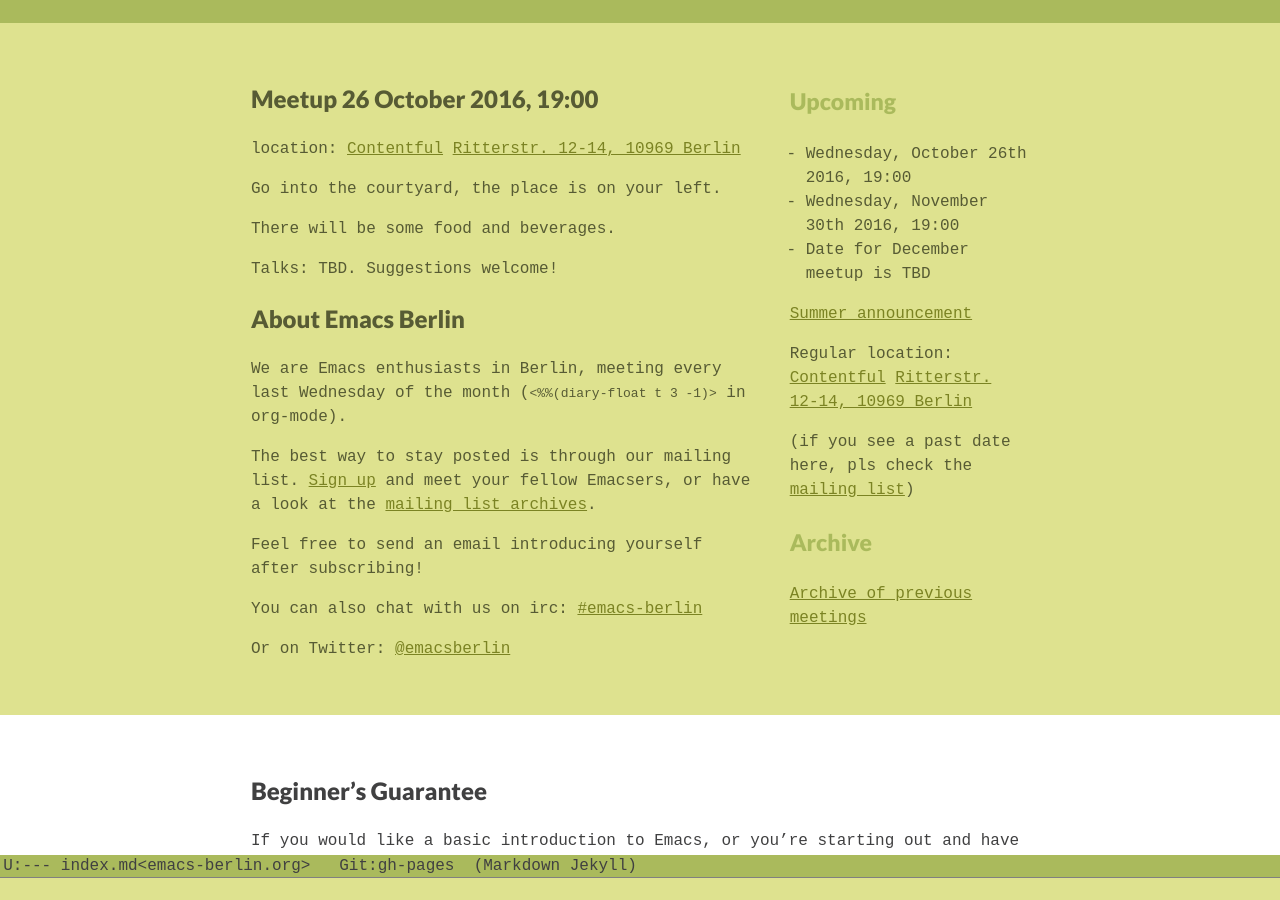
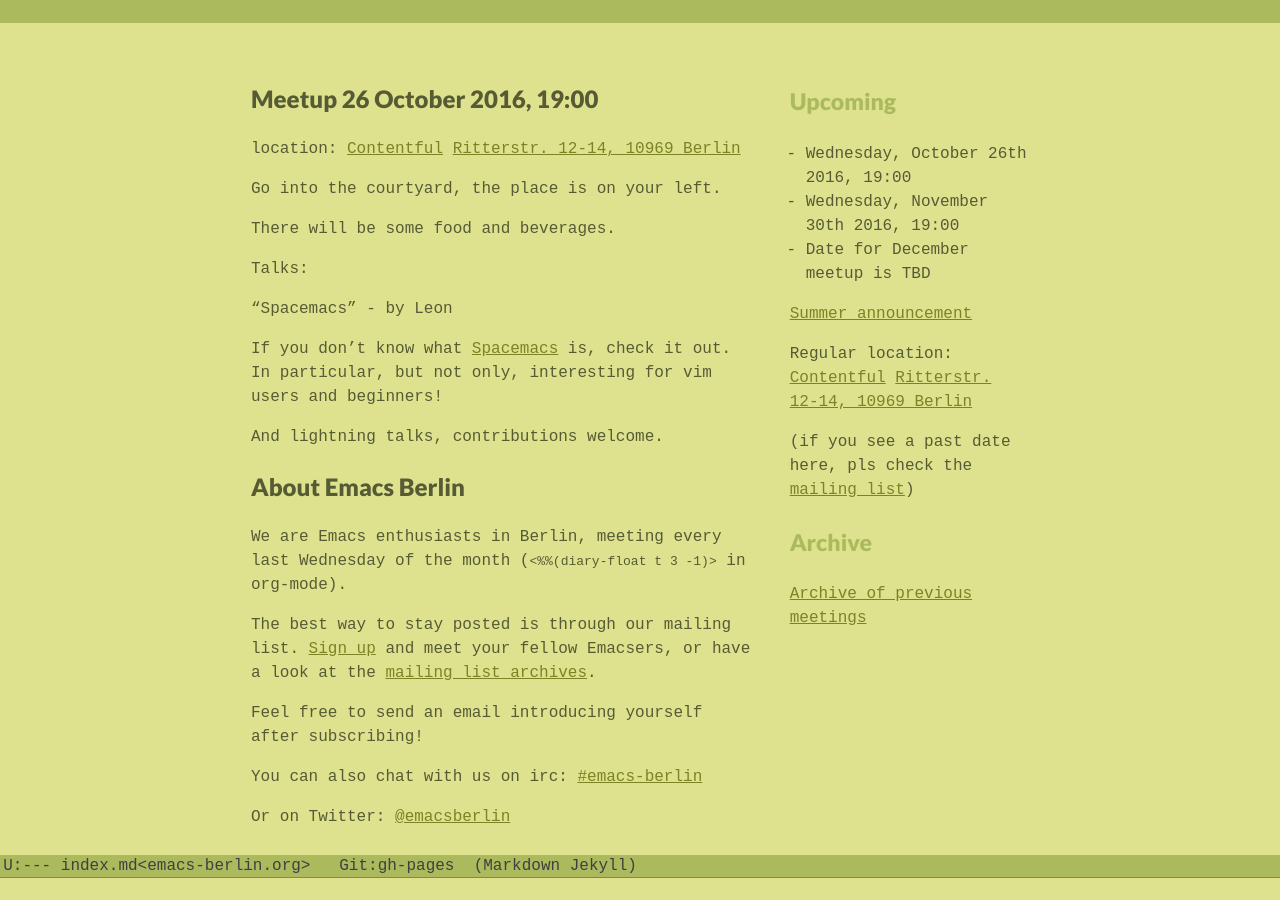
Before and after one commit to emacs-berlin/emacs-berlin.org, a Jekyll site: the page built from index.md, in a window 1280 px wide and 900 px high, scrolled down 386 px. Built offline with Jekyll 4.4.1, drawn with Linux system fonts in a browser that asks for light colours.

Commit message:
October meetup Talks on front page

```diff
--- a/index.md
+++ b/index.md
@@ -22,7 +22,16 @@
 
 There will be some food and beverages.
 
-Talks: TBD. Suggestions welcome!
+Talks:
+
+"Spacemacs" - by Leon
+
+If you don't know what [Spacemacs](http://spacemacs.org/) is, check it
+out. In particular, but not only, interesting for vim users and
+beginners!
+
+And lightning talks, contributions welcome.
+
 
 ## About Emacs Berlin
 
```
